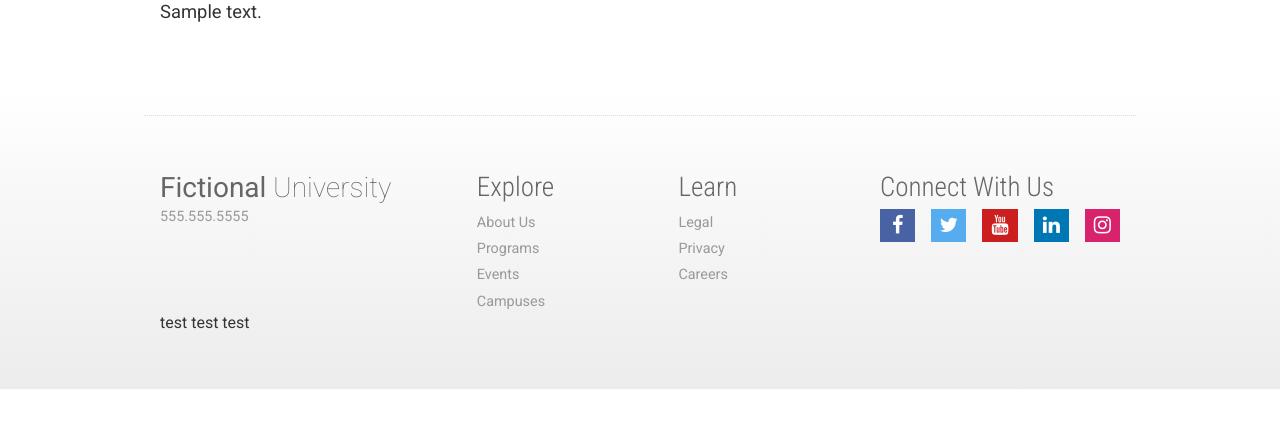
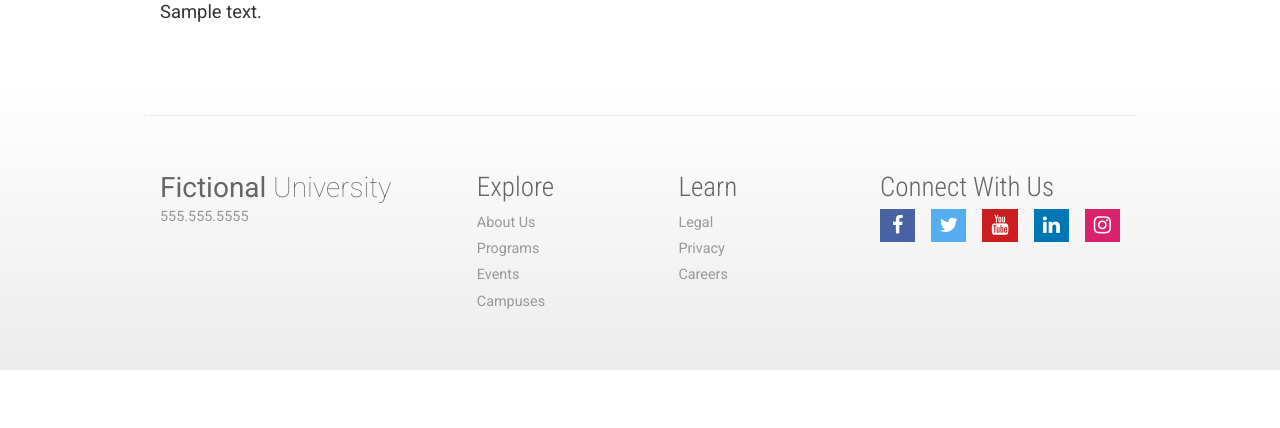
Before and after one commit to juleschatt-hub/FictionalUniversity, a WordPress theme: template themes/fictional-university-theme/page.php in a window 1280 px wide. Shown: the part 357-785 px from the top of the page. Run offline with PHP 8.4 and a stand-in for WordPress, Linux system fonts and the light colour scheme; the site name, menu and one post (Sample post) are stand-ins, and other content is empty; some libraries are stand-ins or nearby versions.

Commit message:
testing 123

```diff
--- a/themes/fictional-university-theme/footer.php
+++ b/themes/fictional-university-theme/footer.php
@@ -47,7 +47,6 @@
           </nav>
         </div>
       </div>
-test test test
     </div>
   </footer>
 <?php wp_footer(); ?>
--- a/themes/fictional-university-theme/src/modules/Search.js
+++ b/themes/fictional-university-theme/src/modules/Search.js
@@ -1,4 +1,5 @@
 import $ from 'jquery';
+test
 
 class Search {
     //1. describe and create/initiate our object
```
